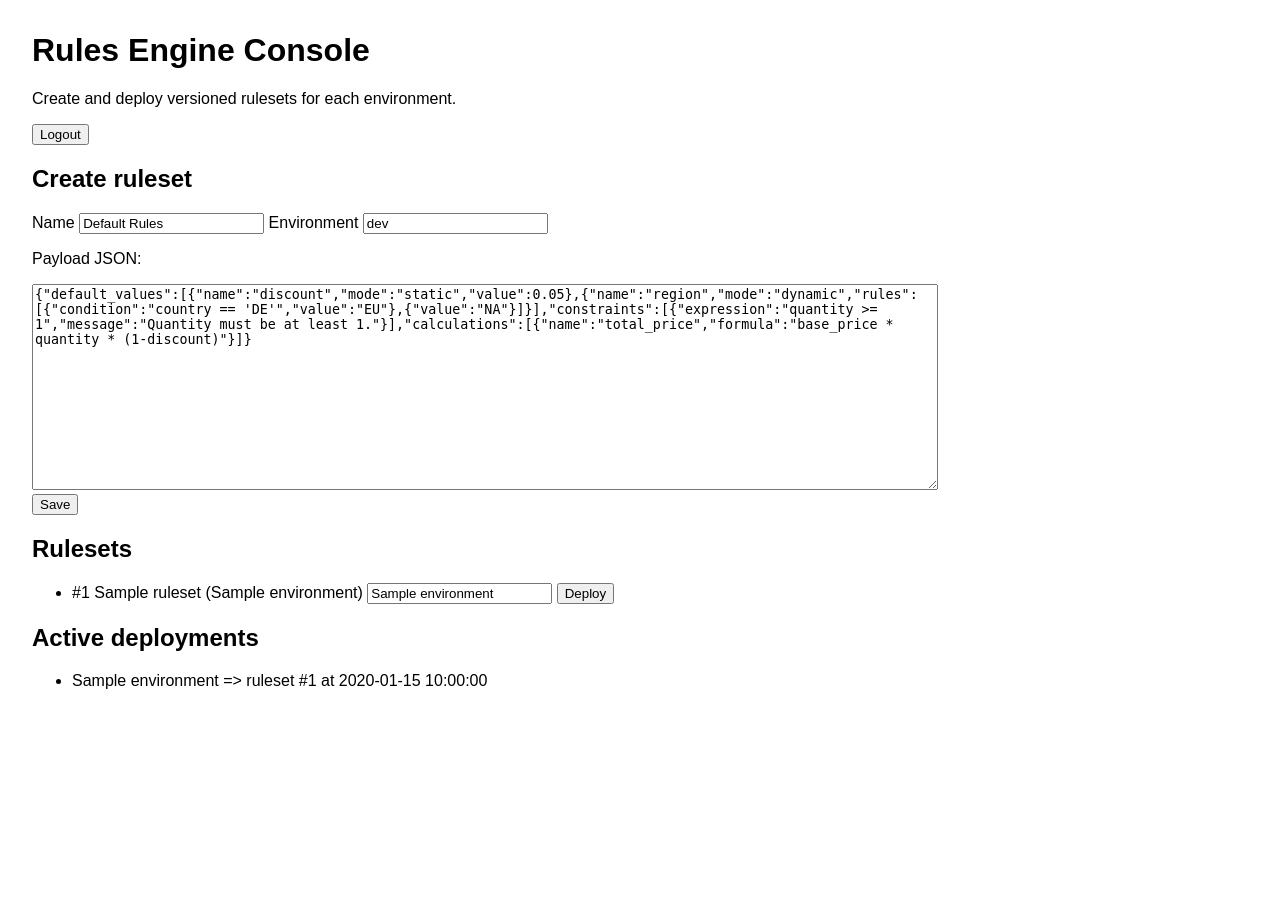
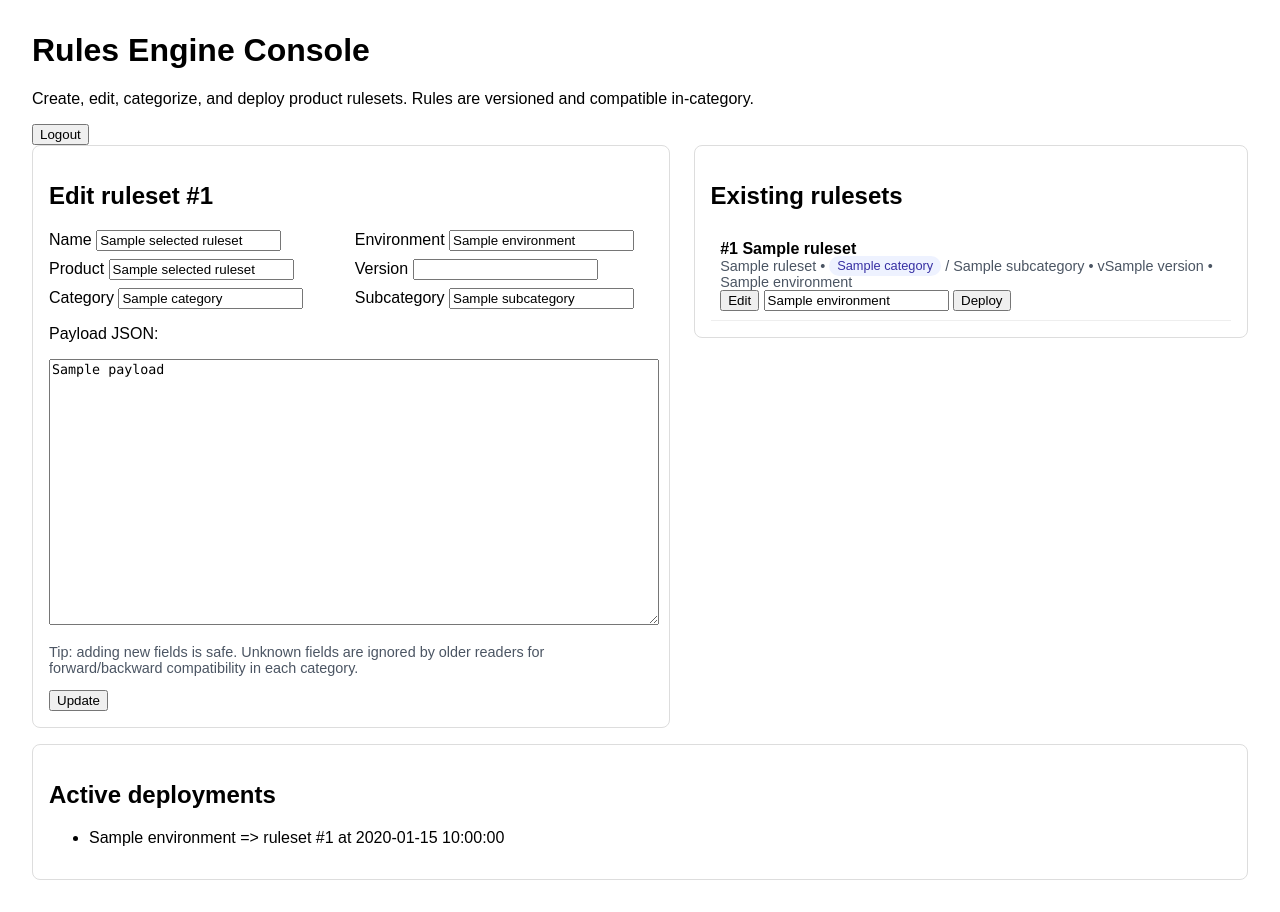
Before and after one commit to snickodonnell/codex-configurator, a Python web app: template src/sales_configurator/templates/rules_engine/index.html in a window 1280 px wide. Before the commit the page ends 689 px from the top, so only its background shows below. Run offline with Jinja, Linux system fonts and the light colour scheme; the template is opened without the code that fills it: most values are stand-ins (such as "Sample title", 1, 10 or a date in 2020).

Commit message:
Add dynamic categorized ruleset management with DB-backed editing

```diff
--- a/src/sales_configurator/templates/rules_engine/index.html
+++ b/src/sales_configurator/templates/rules_engine/index.html
@@ -3,36 +3,68 @@
   <head>
     <meta charset="utf-8" />
     <title>Rules Engine</title>
-    <style>body{font-family:Arial,sans-serif;margin:2rem;max-width:900px}textarea{width:100%;height:200px}</style>
+    <style>
+      body { font-family: Arial, sans-serif; margin: 2rem; }
+      .layout { display: grid; grid-template-columns: 1.15fr 1fr; gap: 1.5rem; align-items: start; }
+      .card { border: 1px solid #ddd; border-radius: 8px; padding: 1rem; background: #fff; }
+      textarea { width: 100%; height: 260px; font-family: ui-monospace, SFMono-Regular, Menlo, monospace; }
+      .grid { display: grid; grid-template-columns: repeat(2, minmax(0, 1fr)); gap: 0.5rem; }
+      .rule-item { padding: 0.6rem; border-bottom: 1px solid #eee; }
+      .meta { color: #4b5563; font-size: 0.9rem; }
+      .category-pill { background: #eef2ff; color: #3730a3; border-radius: 999px; padding: 0.15rem 0.5rem; font-size: 0.8rem; }
+    </style>
   </head>
   <body>
     <h1>Rules Engine Console</h1>
-    <p>Create and deploy versioned rulesets for each environment.</p>
+    <p>Create, edit, categorize, and deploy product rulesets. Rules are versioned and compatible in-category.</p>
     <form method="post" action="/logout"><button type="submit">Logout</button></form>
 
-    <h2>Create ruleset</h2>
+    <div class="layout">
+      <section class="card">
+        <h2>{% if selected_ruleset %}Edit ruleset #{{ selected_ruleset.id }}{% else %}Create ruleset{% endif %}</h2>
         <form method="post" action="/rulesets">
-      <label>Name <input name="name" value="Default Rules" /></label>
-      <label>Environment <input name="environment" value="dev" /></label>
+          {% if selected_ruleset %}
+          <input type="hidden" name="ruleset_id" value="{{ selected_ruleset.id }}" />
+          {% endif %}
+          <div class="grid">
+            <label>Name <input name="name" value="{{ selected_ruleset.name if selected_ruleset else 'Default Rules' }}" /></label>
+            <label>Environment <input name="environment" value="{{ selected_ruleset.environment if selected_ruleset else 'dev' }}" /></label>
+            <label>Product <input name="product_name" value="{{ selected_ruleset.product_name if selected_ruleset else 'laptop' }}" /></label>
+            <label>Version <input type="number" min="1" name="version" value="{{ selected_ruleset.version if selected_ruleset else 1 }}" /></label>
+            <label>Category <input name="category" value="{{ selected_ruleset.category if selected_ruleset else 'pricing' }}" /></label>
+            <label>Subcategory <input name="subcategory" value="{{ selected_ruleset.subcategory if selected_ruleset else 'discounts' }}" /></label>
+          </div>
           <p>Payload JSON:</p>
-      <textarea name="payload">{"default_values":[{"name":"discount","mode":"static","value":0.05},{"name":"region","mode":"dynamic","rules":[{"condition":"country == 'DE'","value":"EU"},{"value":"NA"}]}],"constraints":[{"expression":"quantity >= 1","message":"Quantity must be at least 1."}],"calculations":[{"name":"total_price","formula":"base_price * quantity * (1-discount)"}]}</textarea>
-      <button type="submit">Save</button>
+          <textarea name="payload">{{ selected_ruleset.payload if selected_ruleset else '{"schema_version":1,"default_values":[{"name":"discount","mode":"static","value":0.05}],"constraints":[{"expression":"quantity >= 1","message":"Quantity must be at least 1."}],"calculations":[{"name":"total_price","formula":"base_price * quantity * (1-discount)"}]}' }}</textarea>
+          <p class="meta">Tip: adding new fields is safe. Unknown fields are ignored by older readers for forward/backward compatibility in each category.</p>
+          <button type="submit">{% if selected_ruleset %}Update{% else %}Save{% endif %}</button>
         </form>
+      </section>
 
-    <h2>Rulesets</h2>
-    <ul>
+      <section class="card">
+        <h2>Existing rulesets</h2>
         {% for ruleset in rulesets %}
-      <li>#{{ ruleset.id }} {{ ruleset.name }} ({{ ruleset.environment }})
+        <div class="rule-item">
+          <strong>#{{ ruleset.id }} {{ ruleset.name }}</strong>
+          <div class="meta">
+            {{ ruleset.product_name }} • <span class="category-pill">{{ ruleset.category }}</span> / {{ ruleset.subcategory }} • v{{ ruleset.version }} • {{ ruleset.environment }}
+          </div>
+          <form method="get" action="/" style="display:inline">
+            <input type="hidden" name="edit" value="{{ ruleset.id }}" />
+            <button type="submit">Edit</button>
+          </form>
           <form method="post" action="/deploy/{{ ruleset.id }}" style="display:inline">
             <input name="environment" value="{{ ruleset.environment }}" />
             <button type="submit">Deploy</button>
           </form>
-      </li>
+        </div>
         {% else %}
-      <li>No rulesets yet.</li>
+        <p>No rulesets yet.</p>
         {% endfor %}
-    </ul>
+      </section>
+    </div>
 
+    <section class="card" style="margin-top: 1rem;">
       <h2>Active deployments</h2>
       <ul>
         {% for deployment in deployments %}
@@ -41,5 +73,6 @@
         <li>No deployments yet.</li>
         {% endfor %}
       </ul>
+    </section>
   </body>
 </html>
```
Also changed, not shown: src/sales_configurator/app.py (+51 -9 lines), src/sales_configurator/db.py (+23 -0 lines), src/sales_configurator/rules_engine.py (+11 -0 lines), tests/test_apps.py (+23 -0 lines), tests/test_rules_engine.py (+10 -1 lines). Lines whose indentation alone changed are shown as unchanged.
